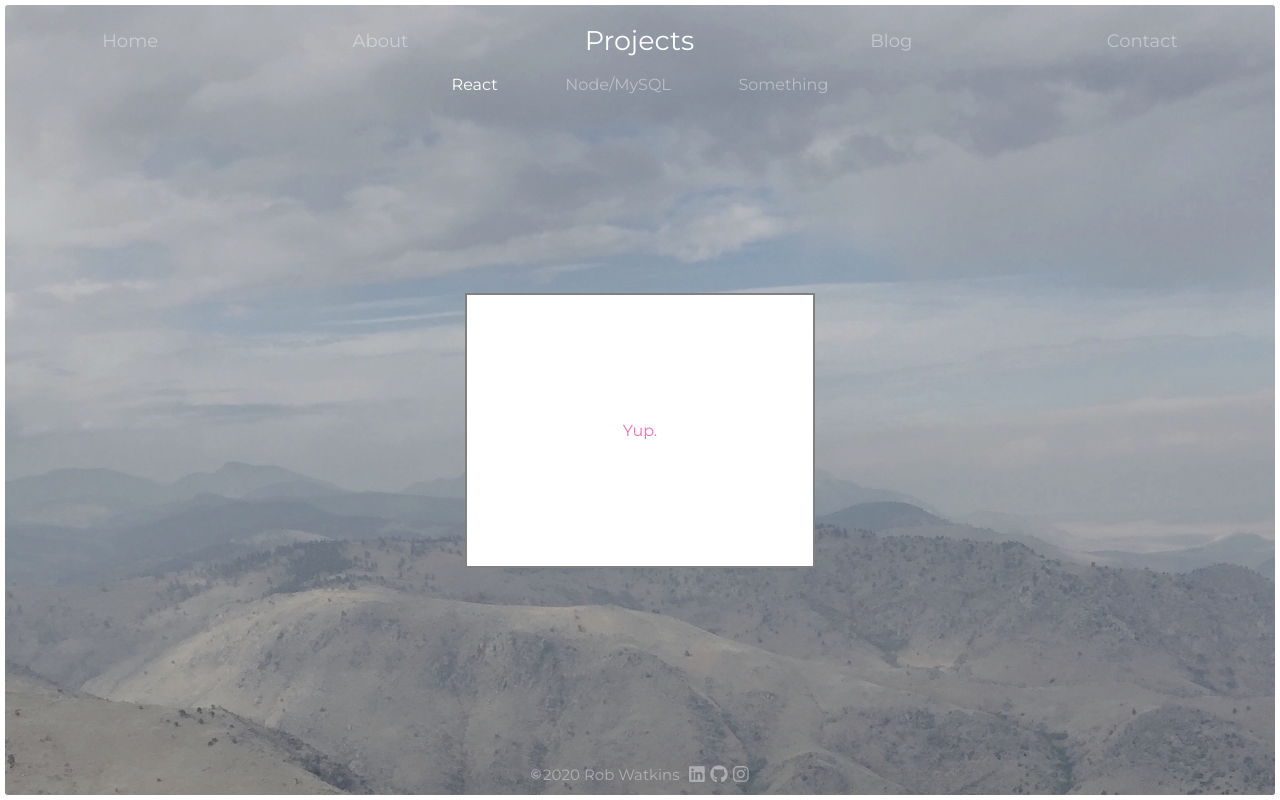
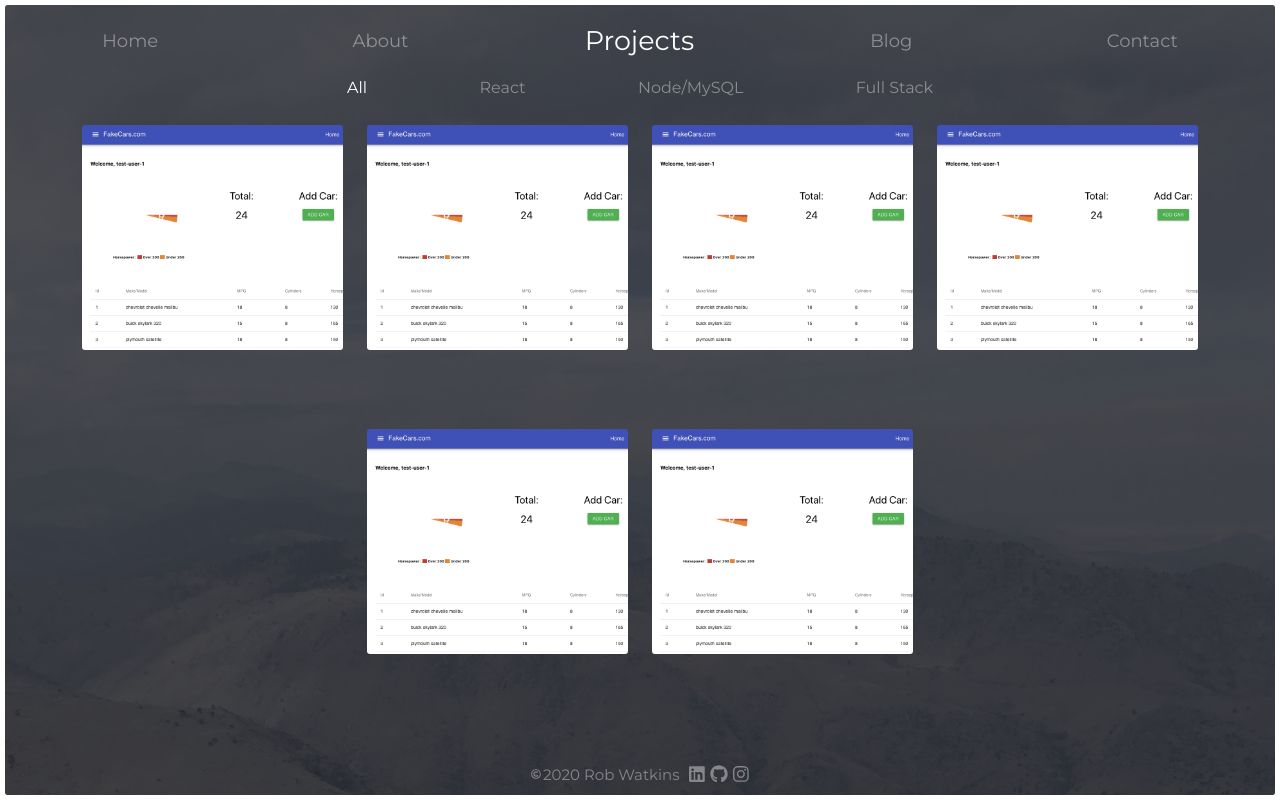
Before and after one commit to robpwatkins/robpwatkins, a React (Create React App) app: page /projects in a window 1280 px wide. Built offline with nearby package versions, Linux system fonts and the light colour scheme.

Commit message:
ok projects is looking prettyyyyy pretty good

```diff
--- a/src/components/Footer.css
+++ b/src/components/Footer.css
@@ -1,4 +1,5 @@
 footer {
+  position: relative;
   display: flex;
   width: 100%;
   height: 4%;
--- a/src/components/Nav.css
+++ b/src/components/Nav.css
@@ -4,10 +4,12 @@ nav {
 
 @media (min-width: 600px) {
   nav {
+    position: relative;
     display: flex;
     width: 100%;
     height: 6%;
     align-items: flex-end;
+    z-index: 1;
   }
 
   ul {
@@ -20,7 +22,7 @@ nav {
     list-style-type: none;
   }
 
-  li:hover {
+  nav li:hover {
     transform: scale(1.5);
   }
 
--- /dev/null
+++ b/src/components/ProjectModal.css
@@ -0,0 +1,43 @@
+.background-thumb {
+  width: 261px;
+  height: 225px;
+  background-image: url(../img/REPLACEproject-thumb1.png);
+  background-size: cover;
+  border-radius: 3px;
+}
+
+.project-thumb {
+  display: flex;
+  flex-direction: column;
+  width: 100%;
+  height: 100%;
+  justify-content: flex-end;
+  align-items: center;
+  padding: 0 0 15px 0;
+  border-radius: 3px;
+  box-shadow: 5px 5px 10px 2px rgb(24, 26, 32);
+  opacity: 0;
+}
+
+.project-thumb:hover {
+  opacity: 1;
+}
+
+.modal-content {
+  width: 100%;
+  height: 100%;
+}
+
+.modal-content img {
+  width: 100%;
+  height: auto;
+}
+
+.project-info {
+  padding: 10px 25px 25px 25px;
+}
+
+.project-info h2 {
+  font-weight: 600;
+  padding: 0 0 10px 0;
+}
--- a/src/components/ProjectModal.js
+++ b/src/components/ProjectModal.js
@@ -1,6 +1,8 @@
 import React from 'react';
 import { makeStyles } from '@material-ui/core/styles';
-import Modal from '@material-ui/core/Modal';
+import { Modal, Button } from '@material-ui/core';
+import '../components/ProjectModal.css';
+import ProjectImg from '../img/REPLACEproject-thumb1.png';
 // import Backdrop from '@material-ui/core/Backdrop';
 // import Fade from '@material-ui/core/Fade';
 
@@ -17,11 +19,13 @@ const useStyles = makeStyles(theme => ({
     height: '95vh',
     justifyContent: 'center',
     alignItems: 'center',
-    color: 'hotpink',
+    position: 'absolute',
+    top: '0',
     backgroundColor: theme.palette.background.paper,
+    backgroundSize: 'cover',
     // border: '2px solid #000',
     boxShadow: theme.shadows[5],
-    padding: theme.spacing(2, 3, 4)
+    // padding: theme.spacing(2, 3, 4)
   }
 }))
 
@@ -39,38 +43,30 @@ const ProjectModal = () => {
 
   return (
     <div>
-      <div
-        onClick={handleOpen}
-        style={{
-          display: 'flex',
-          flexDirection: 'column',
-          width: '350px',
-          height: '275px',
-          justifyContent: 'center',
-          alignItems: 'center',
-          color: 'hotpink',
-          background: 'white',
-          border: '2px solid gray'}}
-          >
-            Yup.
+      <div className="background-thumb">
+        <div className="project-thumb">
+          <Button
+            variant="contained"
+            onClick={handleOpen}
+            >
+              VIEW SITE
+          </Button>
         </div>
+      </div>
       <Modal
-        // aria-labelledby="transition-modal-title"
-        // aria-describedby="transition-modal-description"
         className={classes.modal}
         open={open}
         onClose={handleClose}
-        // closeAfterTransition
-        // BackdropComponent={Backdrop}
-        // BackdropProps={{
-        //   timeout: 500,
-        // }}
-      >
-        {/* <Fade in={open}> */}
-          <div className={classes.paper}>
-            <h2>YUUUUUUUUP</h2>
+        >
+        <div className={classes.paper}>
+          <div className="modal-content">
+            <img src={ProjectImg} alt=""/>
+            <div className="project-info">
+              <h2>Project 1</h2>
+              <p>Lorem ipsum dolor sit amet consectetur adipisicing elit. Alias quo nobis dolores maxime debitis laboriosam molestias, deleniti unde sint cupiditate ratione esse iure amet repellendus quisquam omnis et, possimus sit.</p>
+            </div>
           </div>
-        {/* </Fade> */}
+        </div>
       </Modal>
     </div>
   )
--- a/src/components/Projects.css
+++ b/src/components/Projects.css
@@ -3,19 +3,38 @@
   flex-direction: column;
   width: 100%;
   height: 90%;
-  justify-content: flex-start;
+  justify-content: center;
   align-items: center;
 }
 
+.projects-content {
+  position: absolute;
+  top: 0;
+  display: flex;
+  flex-direction: column;
+  align-items: center;
+  width: 100%;
+  height: 100%;
+  padding: 45px 0 0 0;
+  background: rgba(24, 26, 32, 0.692);
+  border-radius: 3px;
+  /* border: 10px solid rgb(24, 26, 32); */
+  /* box-shadow: inset 0px 0px 10px 10px rgb(24, 26, 32); */
+}
+
 .projects-nav {
+  display: flex;
+  flex-direction: column;
   height: 10%;
-  width: 95%;
+  width: 55%;
+  justify-content: center;
+  /* align-items: flex-end; */
 }
 
 .projects-nav ul {
   display: flex;
   width: 100%;
-  height: 100%;
+  height: auto;
   color: var(--text-inactive);
   font-size: 16px;
   justify-content: space-around;
@@ -29,11 +48,15 @@
   cursor: pointer;
 }
 
-.react-li {
+.all-li {
   color: white;
 }
 
-.projects-box {
+.projects-grid {
+  overflow: scroll;
+}
+
+/* .projects-box {
   display: flex;
   flex-direction: column;
   width: 100%;
@@ -42,27 +65,4 @@
   align-items: center;
   padding: 10px 10px 30px 10px;
 }
-
-.project {
-  width: 80%;
-  height: 50%;
-  margin-bottom: 20px;
-  background: var(--bg-opaque);
-  border: 5px solid white;
-  border-radius: 5px;
-}
-
-
-@media (min-width: 768px) {
-  .projects-nav {
-    width: 35%;
-  }
-
-  .projects-box {
-    width: 50%;
-  }
-
-  .project:hover {
-    box-shadow: 5px 5px 10px var(--shadow);
-  }
-}
+*/
--- a/src/components/Projects.js
+++ b/src/components/Projects.js
@@ -1,19 +1,47 @@
 import React from 'react';
 import './Projects.css';
 import ProjectModal from './ProjectModal';
+import { Grid } from '@material-ui/core';
 
 const Projects = () => {
   return (
     <div className="projects-container">
+      <div className="projects-content">
         <div className="projects-nav">
           <ul>
-          <li className="react-li">React</li>
+            <li className="all-li">All</li>
+            <li>React</li>
             <li>Node/MySQL</li>
-          <li>Something</li>
+            <li>Full Stack</li>
           </ul>
         </div>
-      <div className="projects-box">
+        <Grid
+          container
+          direction="row"
+          justify="center"
+          spacing={3}
+          style={{width: '95vw', height: '76vh'}}
+          className="projects-grid"
+          >
+          <Grid item className="projects-item">
             <ProjectModal />
+          </Grid>
+          <Grid item className="projects-item">
+            <ProjectModal />
+          </Grid>
+          <Grid item className="projects-item">
+            <ProjectModal />
+          </Grid>
+          <Grid item className="projects-item">
+            <ProjectModal />
+          </Grid>
+          <Grid item className="projects-item">
+            <ProjectModal />
+          </Grid>
+          <Grid item className="projects-item">
+            <ProjectModal />
+          </Grid>
+        </Grid>
       </div>
     </div>
   )
```
Also changed, not shown: src/components/SimpleModal.js (deleted, +0 -64 lines), src/img/REPLACEproject-thumb1.png (added). Lines whose indentation alone changed are shown as unchanged.
